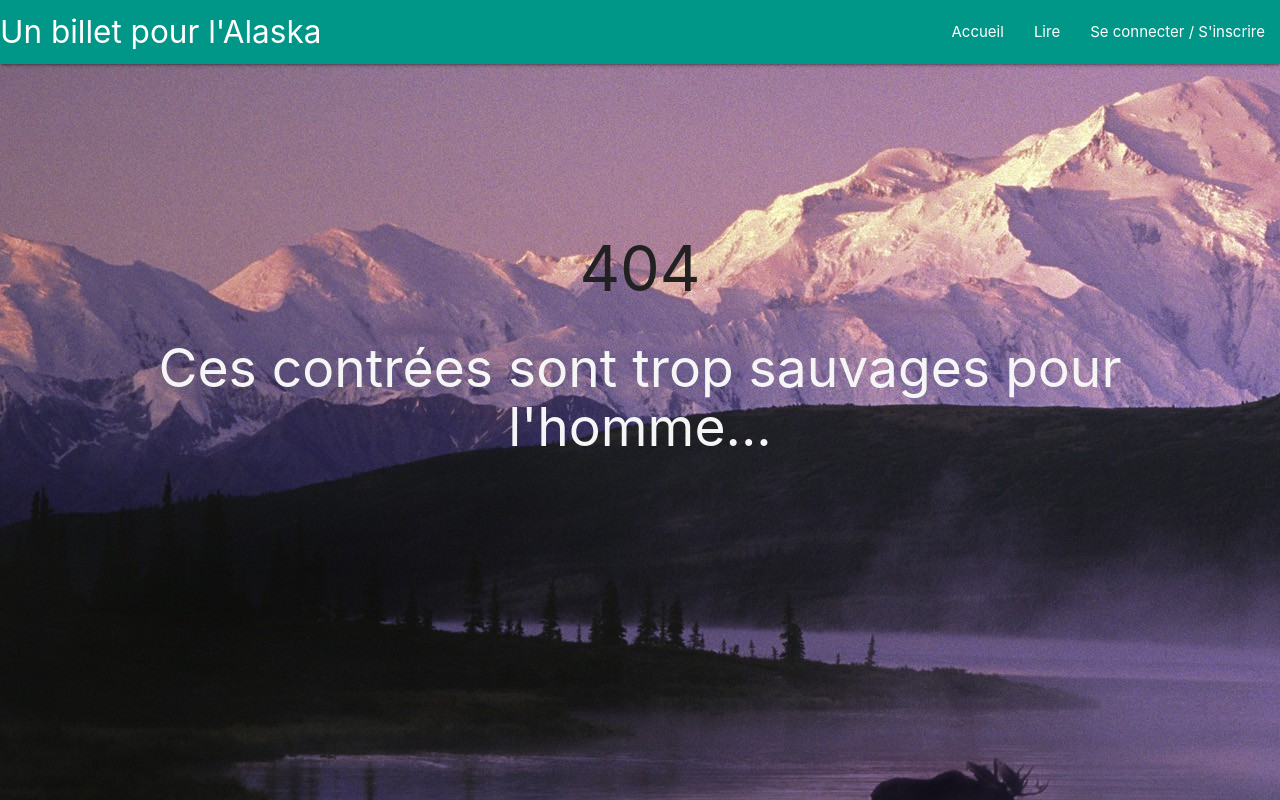
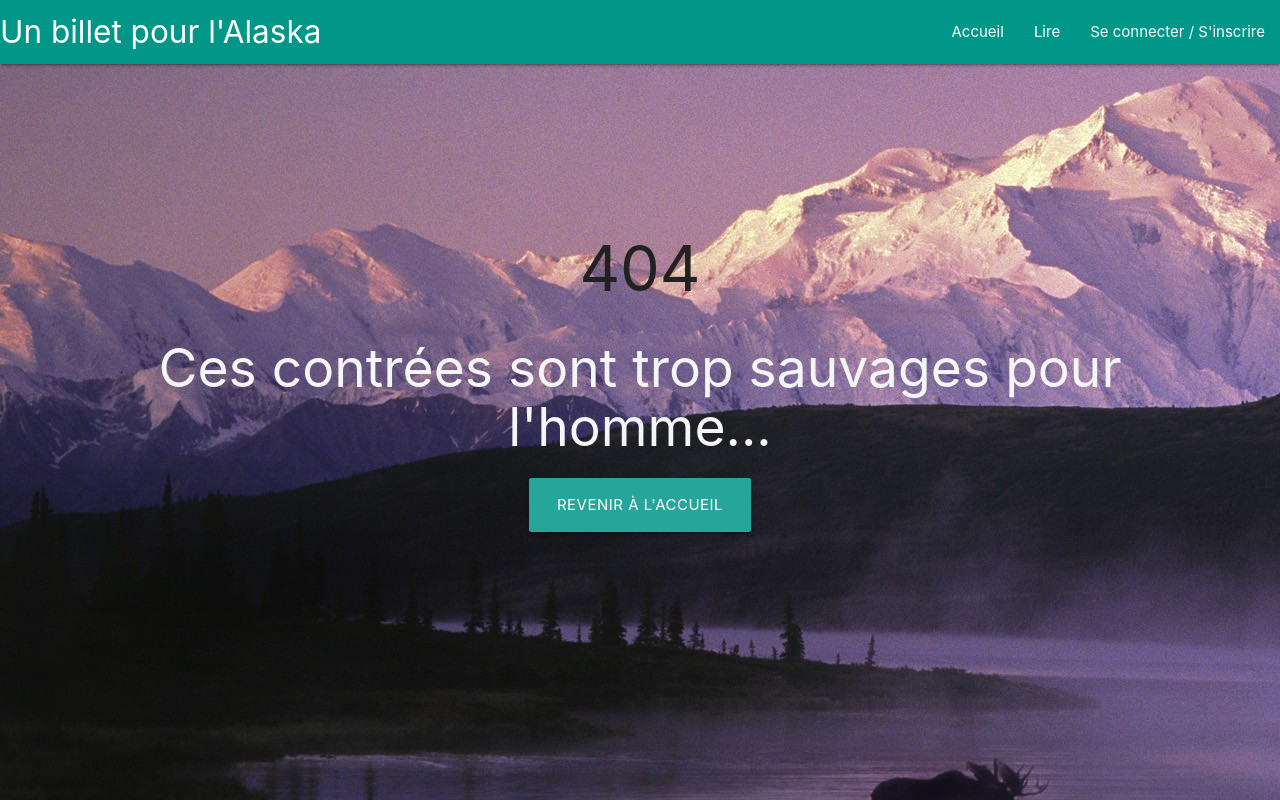
Before and after one commit to codbear/DouglasMeunier_4_20092019, a PHP site: page /index.php?view=ErrorsController in a window 1280 px wide. Run offline with PHP 8.4, Linux system fonts and the light colour scheme.

Commit message:
feat(error404): add back home button

```diff
--- a/app/views/404.php
+++ b/app/views/404.php
@@ -2,6 +2,7 @@
 		<div id="container-404">
 			<h1 class="center-align grey-text text-darken-4">404</h1>
 			<h2 class="center-align grey-text text-lighten-4">Ces contrées sont trop sauvages pour l'homme...</h2>
+            <div class="center-align"><a href="/" class="waves-effect waves-light btn-large">Revenir à l'accueil</a></div>
         </div>
 
 <?php $content = ob_get_clean() ?>
```
